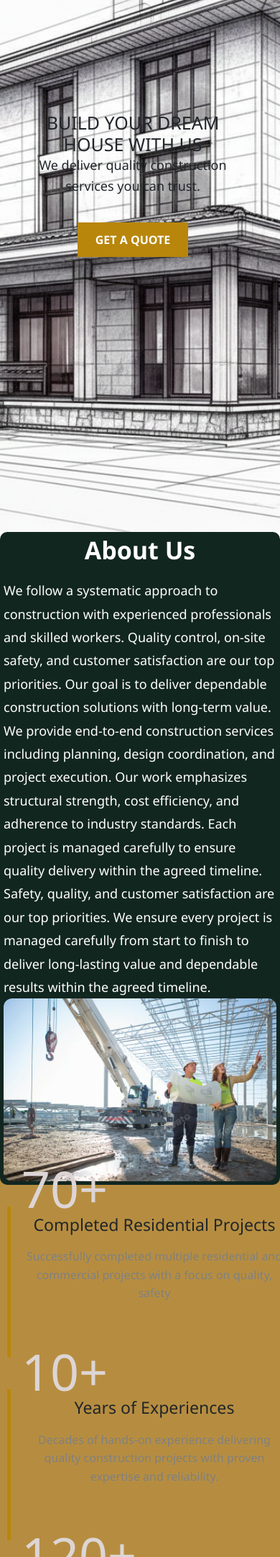
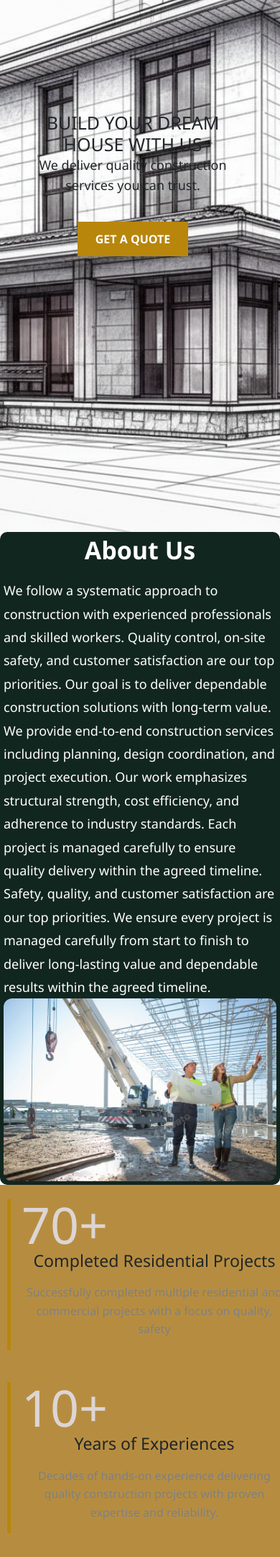
Before and after one commit to builtlineconstruction/builtlineconstructionmain, a PHP site: page / in a window 390 px wide. Shown: the part 729-2892 px from the top of the page at 72% size. Run offline with PHP 8.4, Linux system fonts and the light colour scheme; some libraries are stand-ins or nearby versions.

Commit message:
modifed the code

```diff
--- a/static/css/media.css
+++ b/static/css/media.css
@@ -167,11 +167,13 @@
 
     /* counter */
     .counter-container{
-        height: fit-content;
+        min-height: 100% !important;
         display: flex;
         padding: 0px 10px;
         flex-direction: column !important;
          width: 100%;
+         flex-wrap: wrap;
+         margin-top: -30px !important;
 
     }
     .content-box{
@@ -181,7 +183,7 @@
     }
     .counter-box::before{
         height: 210px;
-        top: 60px;
+        top: 0px;
     }
     .counter-box h2{
         font-size: 70px;
```
